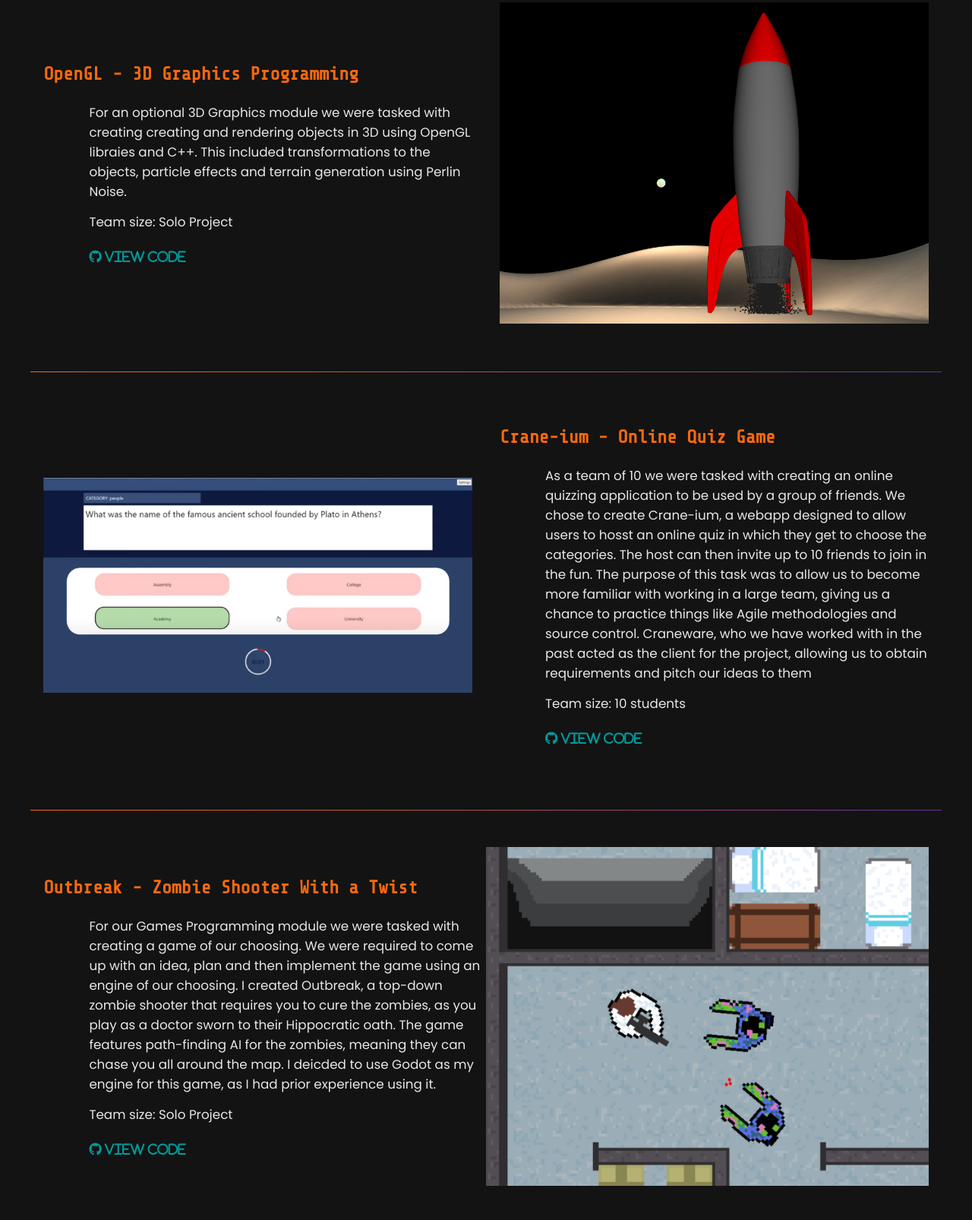
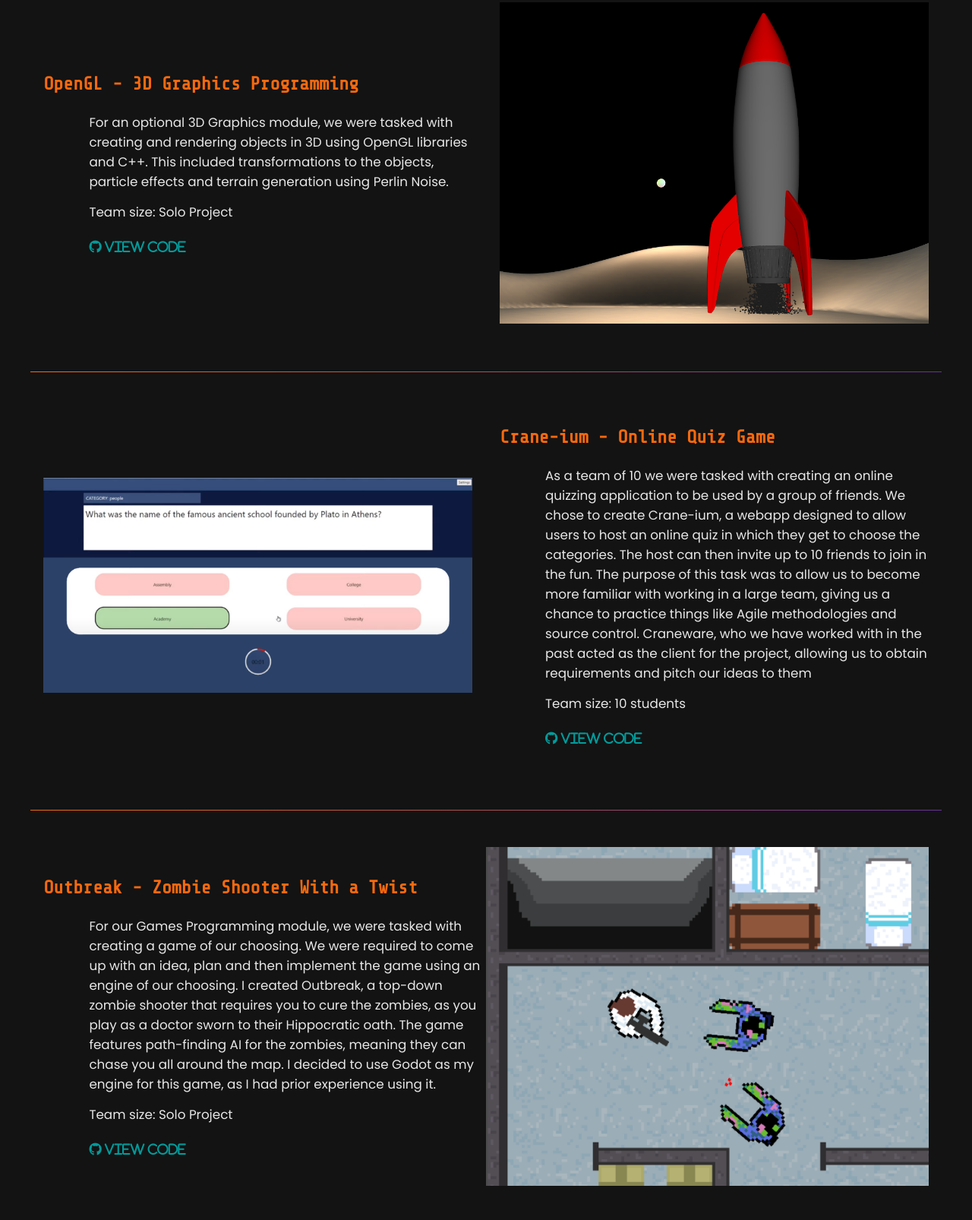
Before and after one commit to GregorMitchell/GregorMitchell.github.io, a plain HTML site: page index.html in a window 1280 px wide. Shown: the part 1474-3080 px from the top of the page at 76% size. Drawn offline with nearby package versions, Linux system fonts and the light colour scheme.

Commit message:
spelling mistakes

```diff
--- a/index.html
+++ b/index.html
@@ -109,9 +109,9 @@
         <div class="project-description has-margin-right">
           <h2>OpenGL - 3D Graphics Programming</h2>
           <p>
-            For an optional 3D Graphics module we were tasked with creating
-            creating and rendering objects in 3D using OpenGL libraies and C++. This included
-            transformations to the objects, particle effects and terrain generation using Perlin Noise.
+            For an optional 3D Graphics module, we were tasked with creating and rendering objects in 3D using
+            OpenGL libraries and C++. This included transformations to the objects, particle effects and
+            terrain generation using Perlin Noise.
           </p>
           <br />
           <p>
@@ -132,7 +132,7 @@
           <h2>Crane-ium - Online Quiz Game</h2>
           <p>
             As a team of 10 we were tasked with creating an online quizzing application to be used by a group of
-            friends. We chose to create Crane-ium, a webapp designed to allow users to hosst an online quiz in which
+            friends. We chose to create Crane-ium, a webapp designed to allow users to host an online quiz in which
             they get to choose the categories. The host can then invite up to 10 friends to join in the fun. The
             purpose of this task was to allow us to become more familiar with working in a large team, giving us a
             chance to practice things like Agile methodologies and source control. Craneware, who we have worked with
@@ -152,11 +152,11 @@
         <div class="project-description">
           <h2>Outbreak - Zombie Shooter With a Twist</h2>
           <p>
-            For our Games Programming module we were tasked with creating a game of our choosing. We were required to
-            come up with an idea, plan and then implement the game using an engine of our choosing. I created
+            For our Games Programming module, we were tasked with creating a game of our choosing. We were required
+            to come up with an idea, plan and then implement the game using an engine of our choosing. I created
             Outbreak, a top-down zombie shooter that requires you to cure the zombies, as you play as a doctor sworn
             to their Hippocratic oath. The game features path-finding AI for the zombies, meaning they can chase you
-            all around the map. I deicded to use Godot as my engine for this game, as I had prior experience using it.
+            all around the map. I decided to use Godot as my engine for this game, as I had prior experience using it.
           </p>
           <br />
           <p>
@@ -219,10 +219,9 @@
           <br />
           <h2>Web Development Project - Craneware</h2>
           <p>
-            As part of a team we were tasked with creating a quizing application by our client Craneware, inspired by
-            the
-            massive increase in popularity of online quizzing due to the 2020 lockdown. As a team we developed an online
-            quiz app, receving excellent feedback from the client and an A grade for the module.
+            As part of a team we were tasked with creating a quizzing application by our client Craneware, inspired by
+            the massive increase in popularity of online quizzing due to the 2020 lockdown. As a team we developed an
+            online quiz app, receiving excellent feedback from the client and an A grade for the module.
           </p>
           <br />
           <p>
@@ -291,7 +290,7 @@
           <div class="workeduint-description">
             <p>
               Whilst at University I have been a very active member of the Dundee University Triathlon Team,
-              having served on the committee for 3 years, including 1 year as Vice Captain. I am an avid golfer,
+              having served on the committee for 3 years, including 1 year as Vice-Captain. I am an avid golfer,
               playing at Monifieth Golf Links whenever possible. I also enjoying playing and watching football,
               and listening to music.
             </p>
```
